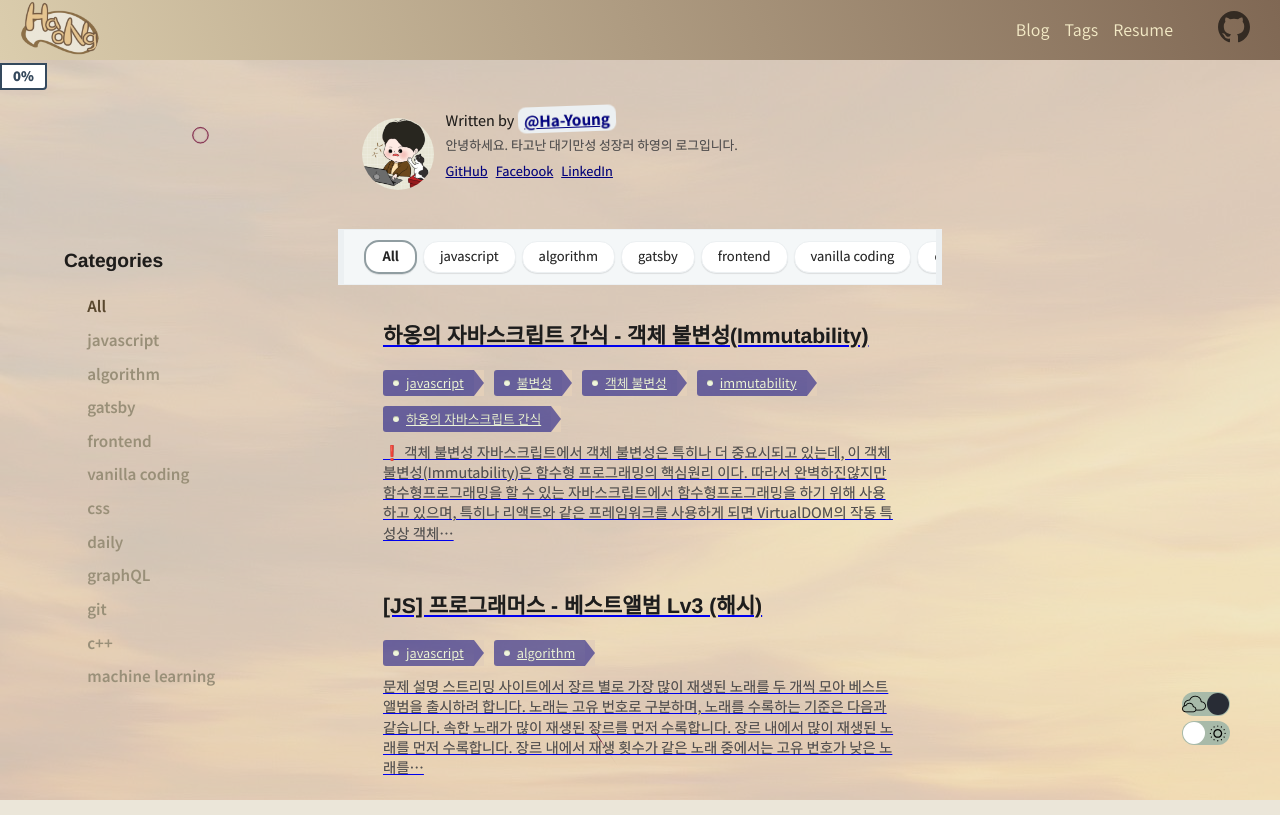
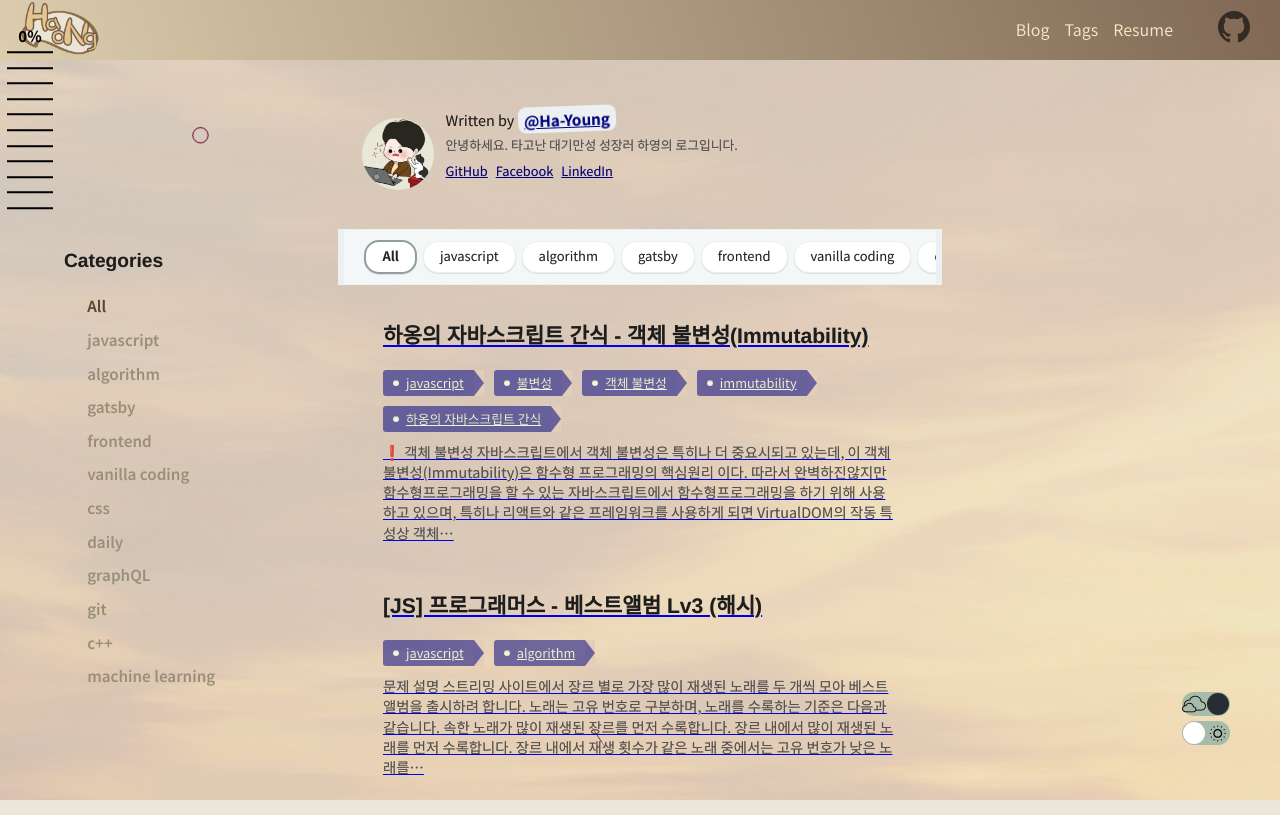
Before and after one commit to Ha-Young/my-blog, a Gatsby site: page /blog in a window 1280 px wide. Shown: the top 815 px of the page. Built offline with nearby package versions, Linux system fonts and the light colour scheme; Gatsby itself is replaced by a stand-in of ours; some packages are replaced by stand-ins of ours; a web font is replaced by a local one; what typography-theme-github would draw is missing.

Commit message:
add: make scroll indicator awsome!

```diff
--- a/src/components/scroll-indicator/index.jsx
+++ b/src/components/scroll-indicator/index.jsx
@@ -1,33 +1,106 @@
 import React from 'react'
+import { useEffect } from 'react'
 import { useScrollEvent } from '../../hooks/useScrollEvent'
 import * as Dom from '../../utils/dom'
 import * as EventManager from '../../utils/event-manager'
 
 import './index.scss'
 
+const INDICATOR_CLSNAME = 'data-indicator'
+
+function getBodyScrollTop() {
+  return document.body.scrollTop || document.documentElement.scrollTop
+}
+
+function getScrollArea() {
+  const viewportHeight = window.innerHeight
+  const totalBodyHeight = document.body.clientHeight
+  return totalBodyHeight - viewportHeight
+}
+
+function getScrollPercent() {
+  const bodyScrollTop = getBodyScrollTop()
+  const scrollArea = getScrollArea()
+  return Math.round((bodyScrollTop / scrollArea) * 100)
+}
+
+function viewScrollPercent() {
+  const scrollPercentage = getScrollPercent()
+
+  const displayElement = Dom.getElement('.scroll-indicator-mini')
+  displayElement.textContent = `${scrollPercentage}%`
+
+  const scrollNumber = Math.floor(scrollPercentage / 10)
+  const indicatorElements = Dom.getElements(`li[data-indicator]`)
+  for (let i = 0; i < indicatorElements.length; i++) {
+    const indicatorElement = indicatorElements[i]
+    if (i === scrollNumber) {
+      indicatorElement.classList.add('active')
+      const contentElement = indicatorElement.querySelector('a')
+      contentElement.textContent = `${scrollPercentage}%`
+    } else {
+      indicatorElement.removeAttribute('class')
+    }
+  }
+}
+
 export const ScrollerIndicator = ({ isFixed }) => {
   const onScroll = () => {
-    let bodyScrollTop =
-      document.body.scrollTop || document.documentElement.scrollTop
-    let viewportHeight = window.innerHeight
-    let totalBodyHeight = document.body.clientHeight
-    let scrollArea = totalBodyHeight - viewportHeight
-    let scrollPercentage = Math.round((100 / scrollArea) * bodyScrollTop)
-
-    const displayElement = Dom.getElement('.scroll-indicator-display')
-    displayElement.textContent = `${scrollPercentage}%`
+    viewScrollPercent()
   }
 
   useScrollEvent(() => {
     return EventManager.toFit(onScroll, {})()
   })
 
+  function onClickScrollIndicator(e) {
+    e.preventDefault()
+    const scrollPercentage = e.target.parentNode.getAttribute(INDICATOR_CLSNAME)
+    const scrollArea = getScrollArea()
+    const destScrollTop = (scrollArea * scrollPercentage) / 100
+
+    window.scroll({ top: destScrollTop, behavior: 'smooth' })
+  }
+
+  function init() {
+    const scrollIndicator = Dom.getElement('.scroll-indicator')
+    const ul = Dom.createElement('ul')
+
+    //build the scroll nav
+    for (let i = 0; i < 11; i++) {
+      const basePercentage = i * 10
+      const li = document.createElement('li')
+      const a = document.createElement('a')
+
+      li.setAttribute(INDICATOR_CLSNAME, basePercentage)
+
+      a.textContent = basePercentage
+      a.addEventListener('click', onClickScrollIndicator)
+
+      li.appendChild(a)
+      ul.appendChild(li)
+    }
+
+    scrollIndicator.appendChild(ul)
+  }
+
+  useEffect(() => {
+    init()
+    viewScrollPercent()
+  }, [])
+
   return (
     <div className="scroll-indicator-wrapper">
       {isFixed ? (
-        <div className="scroll-indicator-display fixed">0%</div>
+        <>
+          <div className="scroll-indicator-mini fixed">0%</div>
+          <div className="scroll-indicator fixed"></div>
+        </>
       ) : (
-        <div className="scroll-indicator-display">0%</div>
+        <>
+          <div className="scroll-indicator-mini">0%</div>
+          <div className="scroll-indicator"></div>
+        </>
       )}
     </div>
   )
--- a/src/components/scroll-indicator/index.scss
+++ b/src/components/scroll-indicator/index.scss
@@ -1,4 +1,9 @@
-.scroll-indicator-display {
+@import '../../styles/responsive-device.scss';
+
+$ease-in-out-quad: cubic-bezier(0.455, 0.03, 0.515, 0.955);
+
+.scroll-indicator-mini {
+  display: none;
   position: absolute;
   left: 0px;
   top: 0px;
@@ -8,7 +13,103 @@
   font-weight: 900;
 }
 
-.fixed {
+.scroll-indicator {
+  position: absolute;
+  top: 70px;
+  left: 20px;
+  transform: translate(0, -50%);
+
+  ul {
+    margin: 0;
+    padding: 0;
+    list-style: none;
+  }
+
+  li {
+    position: relative;
+    width: 50px;
+    text-align: center;
+
+    a {
+      display: block;
+      position: relative;
+      height: 4px;
+      margin: 4px 0 0 0;
+      font-weight: bold;
+      font-size: 15px;
+      line-height: 26px;
+      // font-family: 'Open Sans', sans-serif;
+      text-decoration: none;
+      color: black;
+      overflow: hidden;
+      cursor: pointer;
+      transition: height 0.25s $ease-in-out-quad;
+    }
+
+    &.active {
+      &:before {
+        opacity: 0;
+        visibility: hidden;
+        transform: translate(-50% 0);
+      }
+
+      a {
+        height: 30px;
+      }
+    }
+
+    &:before {
+      content: attr(data-indicator) '%';
+      position: absolute;
+      bottom: -5px;
+      left: calc(100% + 20px);
+      font-weight: 700;
+      font-size: 12px;
+      line-height: 1;
+      text-transform: lowercase;
+      opacity: 0;
+      visibility: hidden;
+
+      transition: left 0.25s $ease-in-out-quad, opacity 0.25s $ease-in-out-quad,
+        visibility 0.25s $ease-in-out-quad;
+    }
+
+    &:after {
+      content: '';
+      display: block;
+      position: absolute;
+      bottom: 0px;
+      left: 2px;
+      height: 2px;
+      width: calc(100% - 4px);
+      background: black;
+      pointer-events: none;
+      transition: width 0.25s $ease-in-out-quad 0.1s,
+        height 0.25s $ease-in-out-quad 0.1s, left 0.25s $ease-in-out-quad 0.1s,
+        bottom 0.25s $ease-in-out-quad 0.1s;
+    }
+
+    &:hover {
+      &:after {
+        left: 0px;
+        bottom: -1px;
+        width: 100%;
+        height: 4px;
+        transition: width 0.15s $ease-in-out-quad,
+          height 0.15s $ease-in-out-quad, left 0.15s $ease-in-out-quad,
+          bottom 0.15s $ease-in-out-quad;
+      }
+
+      &:before {
+        left: calc(100% + 10px);
+        opacity: 1;
+        visibility: visible;
+      }
+    }
+  }
+}
+
+.fixed-mini {
   position: fixed;
   left: 0px;
   top: 63px;
@@ -17,3 +118,39 @@
   font-size: 13px;
   font-weight: 900;
 }
+
+.fixed {
+  position: fixed;
+  top: 120px;
+  left: 5px;
+}
+
+@include mobile {
+  .scroll-indicator-mini {
+    display: block;
+  }
+
+  .scroll-indicator {
+    display: none;
+  }
+}
+
+@include tablet {
+  .scroll-indicator-mini {
+    display: block;
+  }
+
+  .scroll-indicator {
+    display: none;
+  }
+}
+
+@include tablet-portrait {
+  .scroll-indicator-mini {
+    display: block;
+  }
+
+  .scroll-indicator {
+    display: none;
+  }
+}
--- a/src/constants/index.js
+++ b/src/constants/index.js
@@ -1,5 +1,4 @@
 export * from './meta'
-export * from './window'
 export * from './enum'
 export * from './lang'
 export * from './className'
--- a/src/constants/window.js
+++ /dev/null
@@ -1 +0,0 @@
-export const SCROLL_Y = 'y'
--- a/src/hooks/useFirework/index.js
+++ b/src/hooks/useFirework/index.js
@@ -12,6 +12,7 @@
   const [active, setActive] = useState(initActive)
   const activeRef = useRef(active)
 
+  if (typeof window !== `undefined`) {
     window.requestAnimFrame = (function() {
       return (
         window.requestAnimationFrame ||
@@ -22,12 +23,13 @@
         }
       )
     })()
+  }
 
   // now we will setup our basic variables for the demo
   const body = Dom.getElement('body')
   // full screen dimensions
-  const cw = window.innerWidth
-  const ch = window.innerHeight
+  const cw = typeof window !== `undefined` ? window.innerWidth : null
+  const ch = typeof window !== `undefined` ? window.innerHeight : null
   // firework collection
   const fireworks = []
   // particle collection
--- a/src/styles/light-theme.scss
+++ b/src/styles/light-theme.scss
@@ -144,7 +144,7 @@
     }
   }
 
-  .scroll-indicator-display {
+  .scroll-indicator-mini {
     background: $light-toc-btn-background;
     border: 2px solid $light-toc-btn-border;
     color: $light-toc-btn-color;
--- a/src/utils/dom.js
+++ b/src/utils/dom.js
@@ -1,7 +1,9 @@
 const BODY = 'body'
 
-export const getElements = selector => document.querySelectorAll(selector)
-export const getElement = selector => document.querySelector(selector)
+export const getElements = selector =>
+  typeof document !== `undefined` ? document.querySelectorAll(selector) : null
+export const getElement = selector =>
+  typeof document !== `undefined` ? document.querySelector(selector) : null
 export const addClass = (element, className) => element.classList.add(className)
 export const removeClass = (element, className) =>
   element.classList.remove(className)
@@ -17,4 +19,8 @@
   getElement(className).getBoundingClientRect()
 export const getPosY = className => getRect(className).y
 
-export const getDocumentHeight = () => document.documentElement.offsetHeight
+export const getDocumentHeight = () =>
+  typeof document !== `undefined` ? document.documentElement.offsetHeight : null
+
+export const createElement = tagName =>
+  typeof document != `undefined` ? document.createElement(tagName) : null
```
Lines whose indentation alone changed are shown as unchanged.
